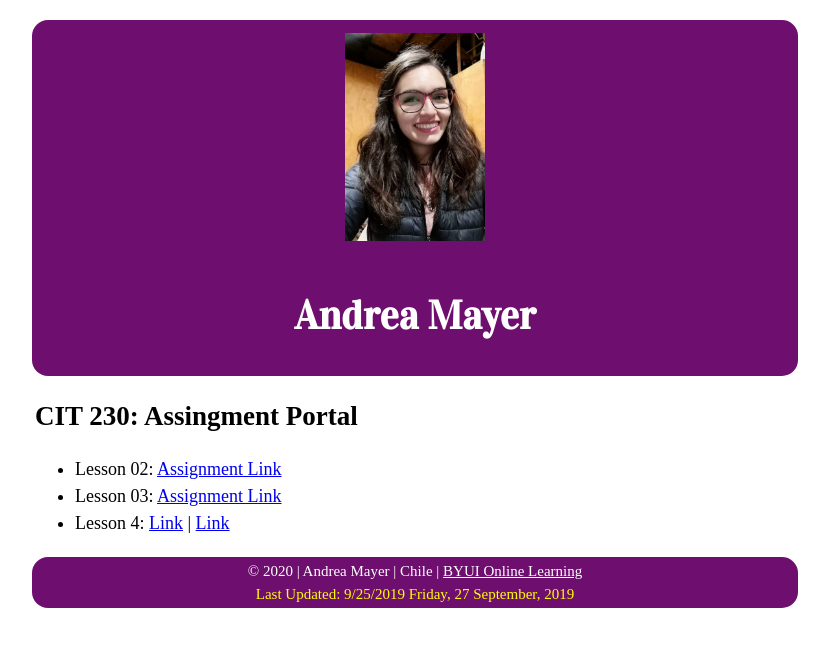
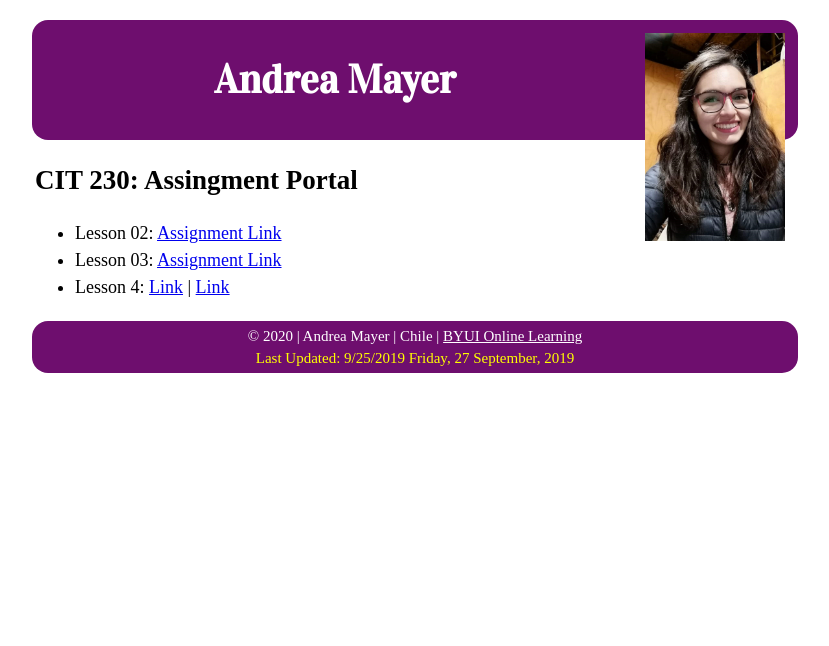
Before and after one commit to andreamayer-cit230/andreamayer-cit230.github.io, a plain HTML site: page index.html in a window 1280 px wide. Shown: the whole page, without its empty margins (225-1054 px from the left). Drawn offline with Linux system fonts and the light colour scheme.

Commit message:
Added the Media query Medium

```diff
--- a/index.html
+++ b/index.html
@@ -5,9 +5,10 @@
   <meta name="viewport" content="width=device-width, initial-scale=1.0">
   <title>Andrea Mayer Course Portal Home Page</title>
   <meta name="description" content="Assignment portal for Andrea Mayer in CIT 230: Web Frontend Development at Brigham Young University - Idaho, Fall 2019.">
-  <link href="https://fonts.googleapis.com/css?family=Vidaloka&display=swap" rel="stylesheet">
+  <link rel="stylesheet" href="https://fonts.googleapis.com/css?family=Vidaloka&display=swap">
+  <link rel="stylesheet" href="css/medium.css">
   <link rel="stylesheet" href="css/normalize.css">
-  <link href="css/main.css" rel="stylesheet">
+  <link rel="stylesheet" href="css/main.css">
 </head>
 <body>
   <header>
```
Also changed, not shown: css/medium.css (renamed from css/middle.css).
